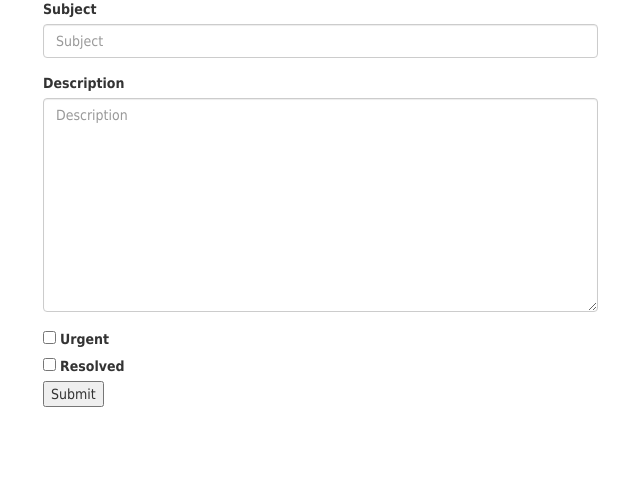
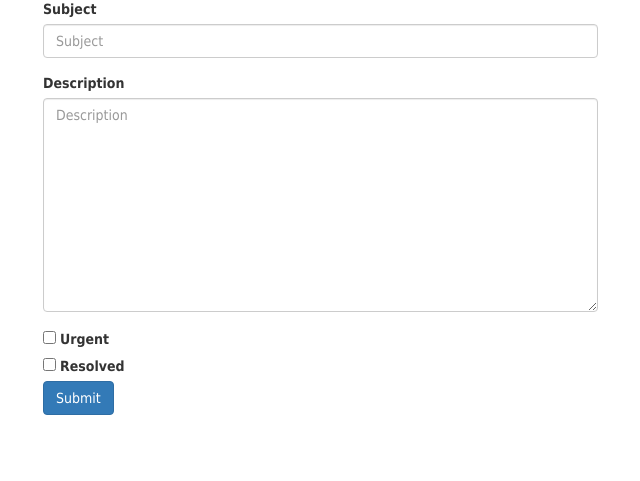
Before and after one commit to nicmatts/3DP, a Django app: a page that uses threedp/templates/base.html in a window 1280 px wide. Shown: the part 75-556 px from the top of the page, without its empty margins (27-667 px from the left). Run offline with Django 3.2, Linux system fonts and the light colour scheme; the visitor is signed in with stand-in values (Sample User, id 1); some libraries are stand-ins or nearby versions.

Commit message:
Add button styling

```diff
--- a/threedp/templates/base.html
+++ b/threedp/templates/base.html
@@ -28,7 +28,7 @@
 		</li>
 		<li class="dropdown"><a href="" class="dropdown-toggle" data-toggle="dropdown">Messages<b class="caret"></b></a>
 			<ul class="dropdown-menu">
-				<li><a href="{% url 'all_notes' %}">All notes</a></li>
+				<li><a href="{% url 'all_notes' %}">All messages</a></li>
 			</ul>
 		</li>
 	</ul>
--- a/threedp/templates/notes/add_note.html
+++ b/threedp/templates/notes/add_note.html
@@ -8,7 +8,7 @@
 		<form action="" method="post">{% csrf_token %}
 				{% bootstrap_form form %}
 				{% buttons %}
-					<input type="submit" value="Submit">
+					<input type="submit" class="btn btn-primary" value="Submit">
 				{% endbuttons %}
 		</form>
 	</div>
--- a/threedp/templates/notes/add_update.html
+++ b/threedp/templates/notes/add_update.html
@@ -8,7 +8,7 @@
 		<form action="" method="post">{% csrf_token %}
 				{% bootstrap_form form %}
 				{% buttons %}
-					<input type="submit" value="Submit">
+					<input type="submit" class="btn btn-primary" value="Submit">
 				{% endbuttons %}
 		</form>
 	</div>
```
Also changed, not shown: threedp/static/3dp.png (deleted).
